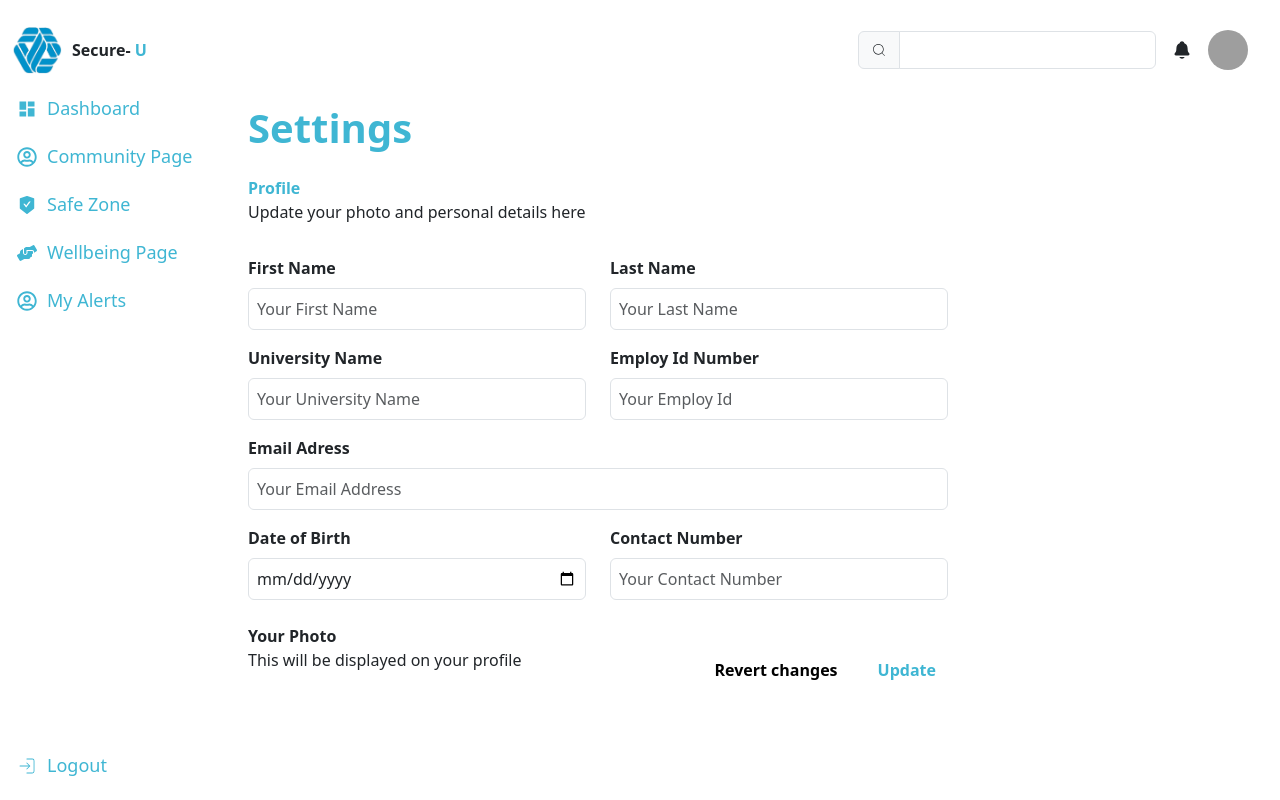
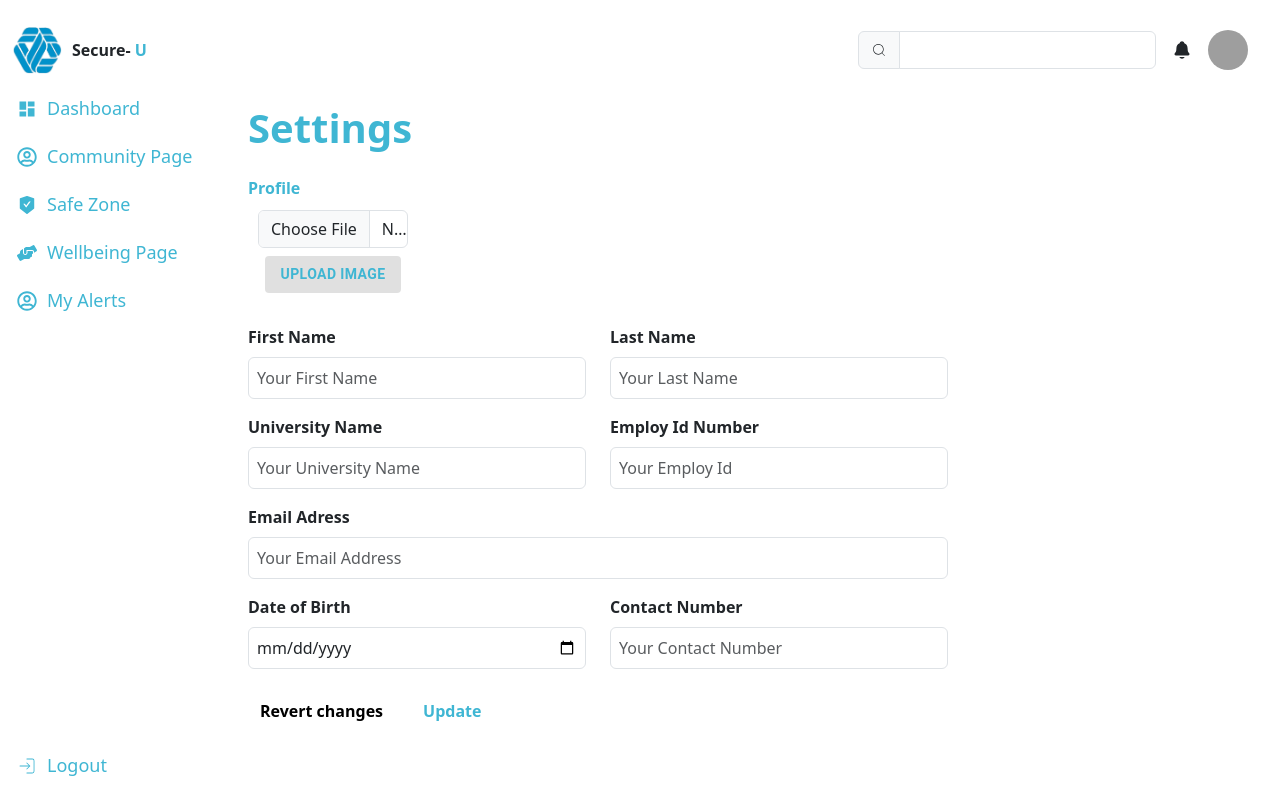
Before and after one commit to swetha-19-03-1999/secure-u, a React (Create React App) app in the folder web-app/: page /profile in a window 1280 px wide. Built offline with nearby package versions, Linux system fonts and the light colour scheme; no server answers; grey boxes are pictures that could not be loaded.

Commit message:
added admin image

```diff
--- a/web-app/src/components/community/addpostForm.js
+++ b/web-app/src/components/community/addpostForm.js
@@ -37,7 +37,7 @@ const AddPostForm = (props) => {
         console.log(fileURL)
         setNewsImage( file); // Store the file URL in the state
         setNewsTempImage(fileURL)
-      };
+    };
 
     const onOptionsLabelsChange = (e, each, ind, optionsArr) => {
 
@@ -187,7 +187,7 @@ const AddPostForm = (props) => {
                   'Content-Type': 'multipart/form-data',
                 },
               }).then(res => {
-                setToastMessage("New poast Added successfuly");
+                setToastMessage("New post Added successfuly");
 
                 setShowToast(true);
                 handleClose()
--- a/web-app/src/components/profile/Avatar.js
+++ b/web-app/src/components/profile/Avatar.js
@@ -2,16 +2,16 @@ import React from 'react'
 import { stringAvatar } from '../../helper'
 import Avatar from '@mui/material/Avatar';
 
-function AvatarImg({ image, name, size }) {
+function AvatarImg({ image, name, size, sx: propSx, src }) {
 
-  let sx = size ? { width: size, height: size, margin: 0 } : {  margin: 0 };
+  let sx = propSx ? propSx : (size ? { width: size, height: size, margin: 0 } : {  margin: 0 });
   return (
 
         image ?
         <Avatar
             className="profile-image"
             alt={"profile images"}
-            src={"http://localhost:3001/" + image}
+            src={src || "http://localhost:3001/" + image}
             sx={sx}
         />
         : (name ? <Avatar {...stringAvatar(name)} /> : null)
--- /dev/null
+++ b/web-app/src/components/profile/ProfileImageUploader.js
@@ -0,0 +1,118 @@
+import React, { useEffect, useState } from 'react';
+import { Button, Avatar, IconButton } from '@mui/material';
+import PhotoCamera from '@mui/icons-material/PhotoCamera';
+import ToastMessageComponent from '../toast/toastmessage';
+import { Form, Col } from 'react-bootstrap';
+import axios from 'axios';
+import AvatarImg from './Avatar';
+
+function ProfileImageUploader({ image }) {
+  const [selectedImage, setSelectedImage] = useState(image ? image : null);
+  const [toastMessage, setToastMessage] = useState('');
+  const [showToast, setShowToast] = useState(false);
+  const [imgUrlSrc, setImgUrlSrc] = useState("");
+
+
+  // const handleImageChange = (e) => {
+  //   const file = e.target.files[0];
+  //   if (file) {
+  //     const reader = new FileReader();
+  //     reader.onloadend = () => {
+  //       setSelectedImage(reader.result);
+  //     };
+  //     reader.readAsDataURL(file);
+  //   }
+  // };
+
+  const onImageSave = () => {
+    if (selectedImage)
+    {
+      const user_id = localStorage.getItem("userid")
+      const formData = new FormData();
+      formData.append('user_id', user_id);
+      formData.append('admin_img', selectedImage);
+      axios.post("http://localhost:3001/add-admin-image", formData,{
+          headers: {
+            'Content-Type': 'multipart/form-data',
+          },
+        }).then(res => {
+          setToastMessage("New post Added successfuly");
+          setShowToast(true);
+          // setImgUrlSrc("");
+      }
+      ).catch(e => {
+          console.log(e)
+          setToastMessage("Upload Image failed: ");
+          setShowToast(true);
+      });
+    }
+    else
+    {
+      setToastMessage("Image is not Uploaded!!");
+      setShowToast(true);
+    }
+};
+
+const onChangefile = (e) => {
+  const file = e.target.files[0];
+  const fileURL = URL.createObjectURL(file); // Create a temporary URL for the uploaded image
+  console.log(fileURL)
+  setSelectedImage(file); // Store the file URL in the state
+  setImgUrlSrc(fileURL)
+};
+
+useEffect(() => {
+  setSelectedImage(image)
+}, [image]);
+
+console.log(image, '>>>>>>>>>>>>>>', selectedImage)
+
+  return (
+    <div style={{ width: 150, margin: 10 }}>
+      <div style={{ display: 'flex', flexDirection: 'column', alignItems: 'center' }}>
+        {/* <Avatar
+          alt="Profile Image"
+          src={selectedImage}
+          sx={{ width: 120, height: 120, marginBottom: 2 }}
+        />
+         */}
+        <AvatarImg
+          alt="Profile Image"
+          image={selectedImage}
+          src={imgUrlSrc}
+          name={localStorage.getItem('userName')}
+          sx={{ width: 120, height: 120, marginBottom: 2 }}
+        />
+        {/* <input
+          accept="image/*"
+          style={{ display: 'none' }}
+          id="image-upload"
+          type="file"
+          onChange={handleImageChange}
+        /> */}
+        <Form.Group controlId="formNote" >
+          {/* <Form.Label column >Profile Image</Form.Label> */}
+          <Col >
+            <Form.Control style={{ width: '100%' }} type="file" placeholder={selectedImage} name="note" onChange={onChangefile} />
+          </Col>
+        </Form.Group>
+        {/* <label htmlFor="image-upload">
+          <IconButton
+            color="primary"
+            aria-label="upload picture"
+            component="span"
+          >
+            <PhotoCamera />
+          </IconButton>
+        </label> */}
+        <Button variant="contained" className=" update-btn text1" disabled={!imgUrlSrc} component="span" sx={{ marginTop: 1 }} onClick={onImageSave}>
+          Upload Image
+        </Button>
+
+        <ToastMessageComponent  toastMessage={toastMessage} showToast={showToast} closeToast={()=>setShowToast(false)}/>
+      </div>
+    </div>
+  );
+};
+
+export default ProfileImageUploader;
--- a/web-app/src/components/profilesettings/profileSettings.jsx
+++ b/web-app/src/components/profilesettings/profileSettings.jsx
@@ -4,6 +4,7 @@ import './profilesettings.css'
 import { useEffect, useState } from 'react';
 import axios from 'axios';
 import ToastMessageComponent from '../toast/toastmessage';
+import ProfileImageUploader from '../profile/ProfileImageUploader';
 
 const ProfileSettingsComponent = () => {
     const [userDetails, setUserDetails] = useState({
@@ -11,7 +12,8 @@ const ProfileSettingsComponent = () => {
         last_name: "",
         user_contact_number: "",
         user_email_id: "",
-        user_dob: "", user_university_name: "", employ_id: ""
+        user_dob: "", user_university_name: "", employ_id: "",
+        employ_photo: ""
     })
     const [updateUI, setUpdateUI] = useState(true)
     const [showToast, setShowToast] = useState(false)
@@ -108,7 +110,7 @@ const ProfileSettingsComponent = () => {
     }
     useEffect(() => {
         const userId = localStorage.getItem('userid')
-        axios.get(`http://localhost:3001/admin-users/${userId}`).then((res) => { setUserDetails(res.data) }).catch((e) => {
+        axios.get(`http://localhost:3001/admin-users/${userId}`).then((res) => { console.log(res.data); setUserDetails(res.data) }).catch((e) => {
             console.log(e)
 
         })
@@ -161,7 +163,9 @@ const ProfileSettingsComponent = () => {
                 <h1 className="text1 mt-2
             mb-4">Settings</h1>
                 <p className="text1 m-0">Profile </p>
-                <p className="plain-text">Update your photo and personal details here</p>
+                <p className="plain-text">
+                    <ProfileImageUploader image={userDetails?.employ_photo} />
+                </p>
                 <Form className="setting-form" onSubmit={onSubmitUpdateProfileSettings}>
                     <div className="d-flex">
 
@@ -226,12 +230,12 @@ const ProfileSettingsComponent = () => {
                             </Form.Group>
                         </div>
                         <div className="mt-4  w-100 d-flex align-items-end flex-1 justify-content-between">
-                            <div className='yourphoto ' >
+                            {/* <div className='yourphoto ' >
                                 <p className="m-0">Your Photo</p>
                                 <p className="plain-text">
                                     This will be displayed on your profile
                                 </p>
-                            </div>
+                            </div> */}
                             <div className="d-flex align-items-end ">
                                 <Button className="update-btn black-text " onClick={onClickResetChanges}>
                                     Revert changes
```
Also changed, not shown: web-app/package.json (+6 -6 lines), 9 other files (tests, documents, lock files or other folders).
